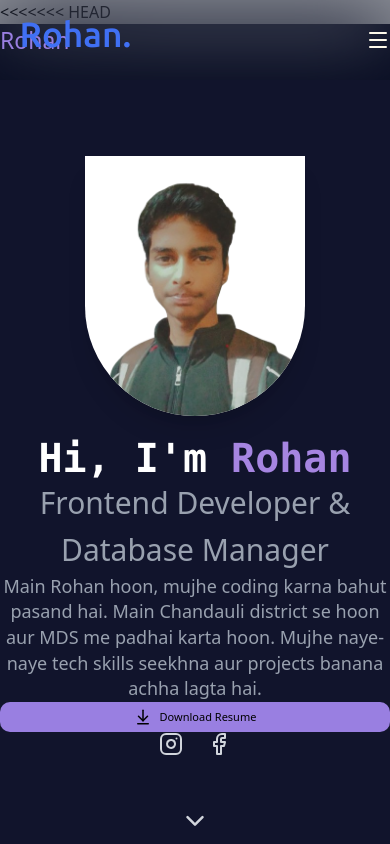
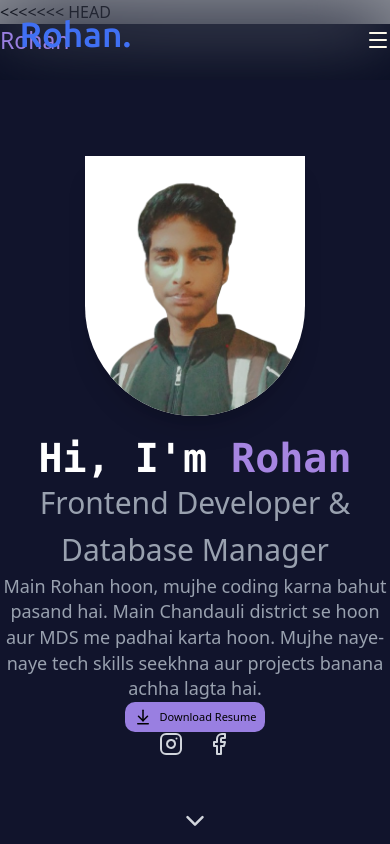
Before and after one commit to TechRoh5/Rohan, a React (Vite) app: page / in a window 390 px wide. Shown: the top 844 px of the page. Built offline with nearby package versions, Linux system fonts and the light colour scheme.

Commit message:
contact btn removed

```diff
--- a/src/components/Introduction.jsx
+++ b/src/components/Introduction.jsx
@@ -79,7 +79,7 @@ const Introduction = () => {
         </p>
 
         {/* ================= BUTTONS ================= */}
-        <div className="mt-8 flex flex-col sm:flex-row gap-4 justify-center">
+        <div className="mt-8 flex  justify-center">
           <button
             id="download"
             className="px-8 py-3 rounded-2xl bg-[#997FE1]
```
